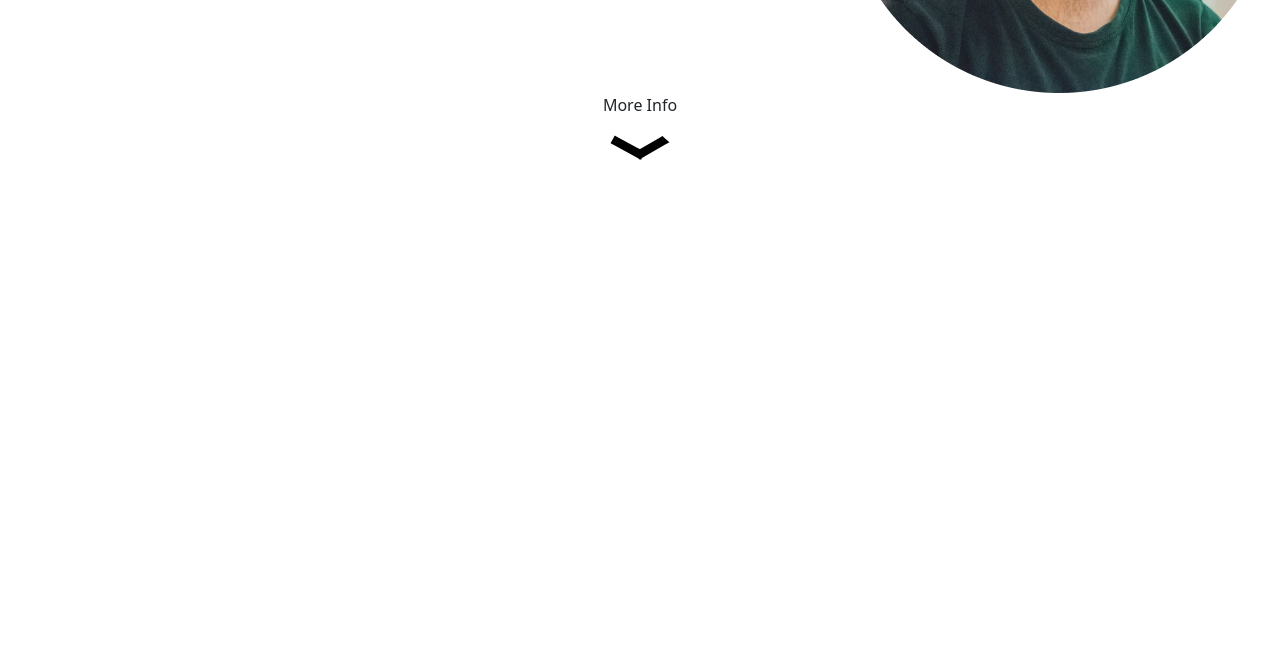
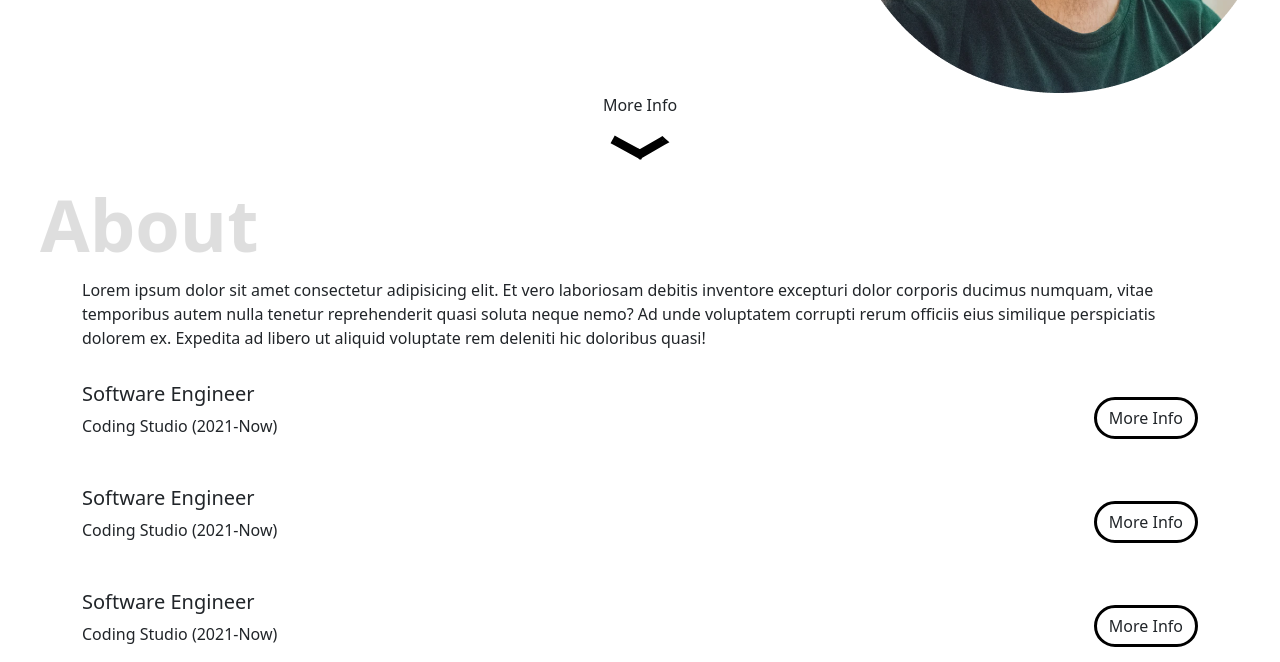
Before and after one commit to yusupbachtiar7/portfolio, a plain HTML site: page index.html in a window 1280 px wide. Shown: the part 531-1193 px from the top of the page. Before the commit the page ends 800 px from the top, so only its background shows below. Drawn offline with nearby package versions, Linux system fonts and the light colour scheme.

Commit message:
add about

```diff
--- a/index.html
+++ b/index.html
@@ -2,6 +2,7 @@
 <html lang="en">
 <head>
     <meta charset="UTF-8">
+    <meta http-equiv="X-UA-Compatible" content="ie=edge">
     <meta name="viewport" content="width=device-width, initial-scale=1.0">
     <title>Portfolio</title>
     <link href="https://cdn.jsdelivr.net/npm/bootstrap@5.2.3/dist/css/bootstrap.min.css" rel="stylesheet" integrity="sha384-rbsA2VBKQhggwzxH7pPCaAqO46MgnOM80zW1RWuH61DGLwZJEdK2Kadq2F9CUG65" crossorigin="anonymous">
@@ -52,9 +53,45 @@
         </div>
     </section>
 
+    <section id="about" class="about container">
+        <p>Lorem ipsum dolor sit amet consectetur adipisicing elit. Et vero laboriosam debitis inventore excepturi dolor corporis ducimus numquam, vitae temporibus autem nulla tenetur reprehenderit quasi soluta neque nemo? Ad unde voluptatem corrupti rerum officiis eius similique perspiciatis dolorem ex. Expedita ad libero ut aliquid voluptate rem deleniti hic doloribus quasi!</p>
+        <div class="about-exp">
+            <div class="about-exp-item">
+                <div class="about-exp-item-header">
+                    <div>
+                        <h5>Software Engineer</h5>
+                        <p>Coding Studio (2021-Now)</p>
+                    </div>
+                    <button class="btn button" onclick="toggleDetail(event)">More Info</button>
+                </div>
+                <p class="about-exp-item-detail">Lorem ipsum dolor sit amet consectetur adipisicing elit. Reprehenderit quisquam, rerum nisi laborum labore est dolores neque fuga esse commodi nam quia atque aut dolorum! Culpa reprehenderit quo voluptates laboriosam.</p>
+            </div>
+            <div class="about-exp-item">
+                <div class="about-exp-item-header">
+                    <div>
+                        <h5>Software Engineer</h5>
+                        <p>Coding Studio (2021-Now)</p>
+                    </div>
+                    <button class="btn button" onclick="toggleDetail(event)">More Info</button>
+                </div>
+                <p class="about-exp-item-detail">Lorem ipsum dolor sit amet consectetur adipisicing elit. Reprehenderit quisquam, rerum nisi laborum labore est dolores neque fuga esse commodi nam quia atque aut dolorum! Culpa reprehenderit quo voluptates laboriosam.</p>
+            </div>
+            <div class="about-exp-item">
+                <div class="about-exp-item-header">
+                    <div>
+                        <h5>Software Engineer</h5>
+                        <p>Coding Studio (2021-Now)</p>
+                    </div>
+                    <button class="btn button" onclick="toggleDetail(event)">More Info</button>
+                </div>
+                <p class="about-exp-item-detail">Lorem ipsum dolor sit amet consectetur adipisicing elit. Reprehenderit quisquam, rerum nisi laborum labore est dolores neque fuga esse commodi nam quia atque aut dolorum! Culpa reprehenderit quo voluptates laboriosam.</p>
+            </div>
+        </div>
+    </section>
+
     <script src="https://cdn.jsdelivr.net/npm/@popperjs/core@2.11.6/dist/umd/popper.min.js" integrity="sha384-oBqDVmMz9ATKxIep9tiCxS/Z9fNfEXiDAYTujMAeBAsjFuCZSmKbSSUnQlmh/jp3" crossorigin="anonymous"></script>
-<script src="https://cdn.jsdelivr.net/npm/bootstrap@5.2.3/dist/js/bootstrap.min.js" integrity="sha384-cuYeSxntonz0PPNlHhBs68uyIAVpIIOZZ5JqeqvYYIcEL727kskC66kF92t6Xl2V" crossorigin="anonymous"></script>
+    <script src="https://cdn.jsdelivr.net/npm/bootstrap@5.2.3/dist/js/bootstrap.min.js" integrity="sha384-cuYeSxntonz0PPNlHhBs68uyIAVpIIOZZ5JqeqvYYIcEL727kskC66kF92t6Xl2V" crossorigin="anonymous"></script>
     <script src="https://code.jquery.com/jquery-3.7.1.min.js" integrity="sha256-/JqT3SQfawRcv/BIHPThkBvs0OEvtFFmqPF/lYI/Cxo=" crossorigin="anonymous"></script>
-    <link rel="stylesheet" href="main.js">
+    <script src="main.js"></script>
 </body>
 </html>
--- a/main.js
+++ b/main.js
@@ -0,0 +1,13 @@
+function toggleDetail(e) {
+    const target = $(e.target)
+
+    if($(target).hasClass("active")) {
+        $(target).html("More Info").removeClass("active")
+    } else {
+        $(target).html("Less Info").addClass("active")
+    }
+
+    const item = $(target).parents(".about-exp-item")
+    const detail = $(item).children(".about-exp-item-detail")
+    $(detail).slideToggle()
+}
--- a/style.css
+++ b/style.css
@@ -1,5 +1,18 @@
 section {
     padding-top: 128px;
+    position: relative;
+}
+
+section::before {
+    z-index: -1;
+    content: '';
+    font-size: 72px;
+    color: gray;
+    opacity: 0.25;
+    position: absolute;
+    font-weight: 700;
+    top: 20px;
+    left: -30px;
 }
 
 .btn.button {
@@ -7,7 +20,7 @@ section {
     border-radius: 24px;
 }
 
-.btn.button:hover {
+.btn.button:hover, .btn.button.active {
     border: 3px solid black;
     background-color: black;
     color: white;
@@ -26,7 +39,7 @@ section {
     font-size: 48px;
 }
 
-.home .arrow img {
+.home .arrow img{
     width: 60px;
 }
 
@@ -34,15 +47,34 @@ section {
     animation: 2s upDown infinite;
 }
 
+.about::before {
+    content: 'About';
+}
+
+.about-exp-item {
+    margin-top: 32px;
+}
+
+.about-exp-item-header {
+    display: flex;
+    align-items: center;
+    justify-content: space-between;
+}
+
+.about-exp-item-detail {
+    display: none;
+}
+
 @keyframes upDown {
     0% {
         transform: translateY(0);
     }
+
     50% {
         transform: translateY(10px);
     }
+
     100% {
         transform: translateY(0);
     }
-
 }
```
